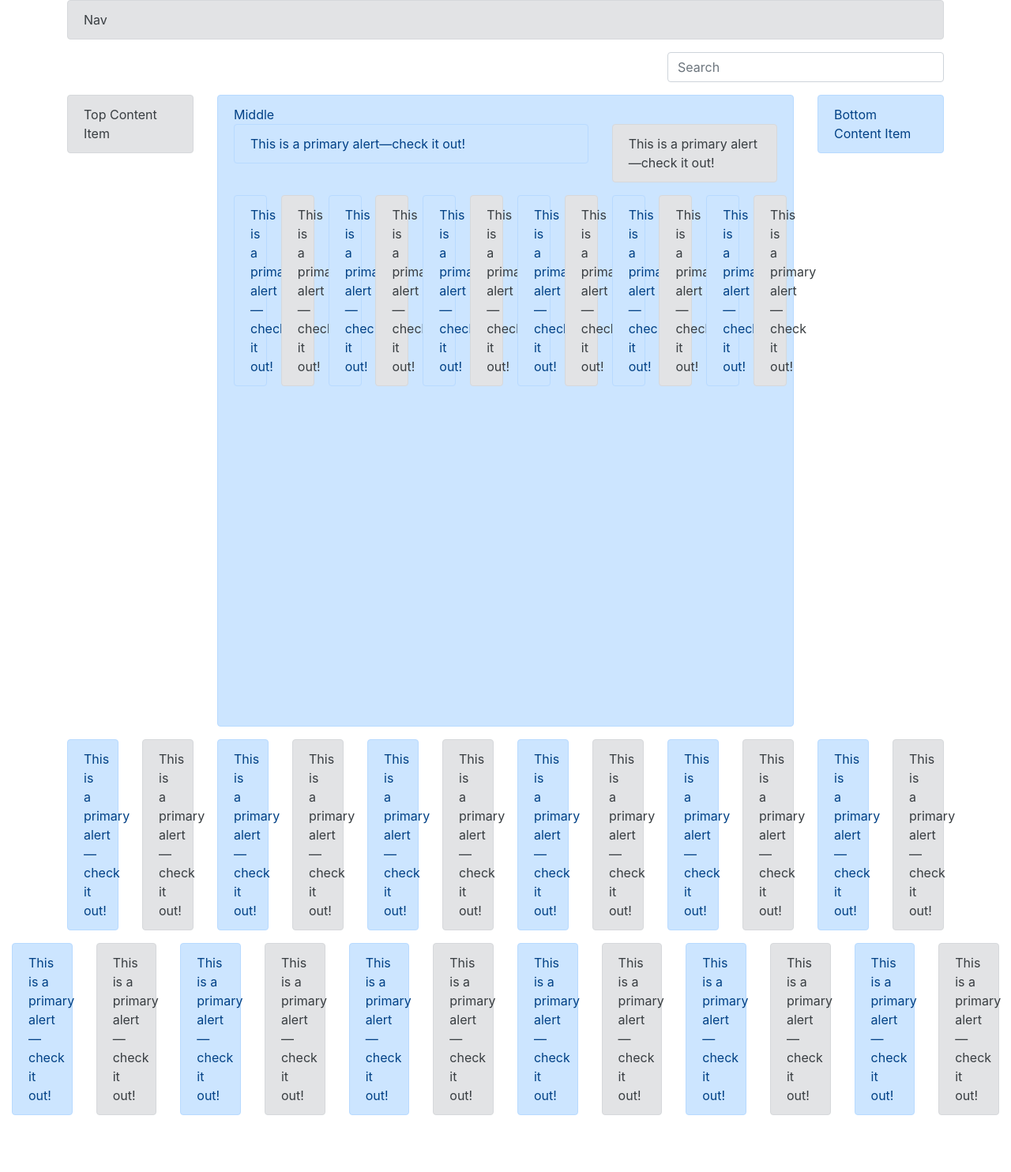
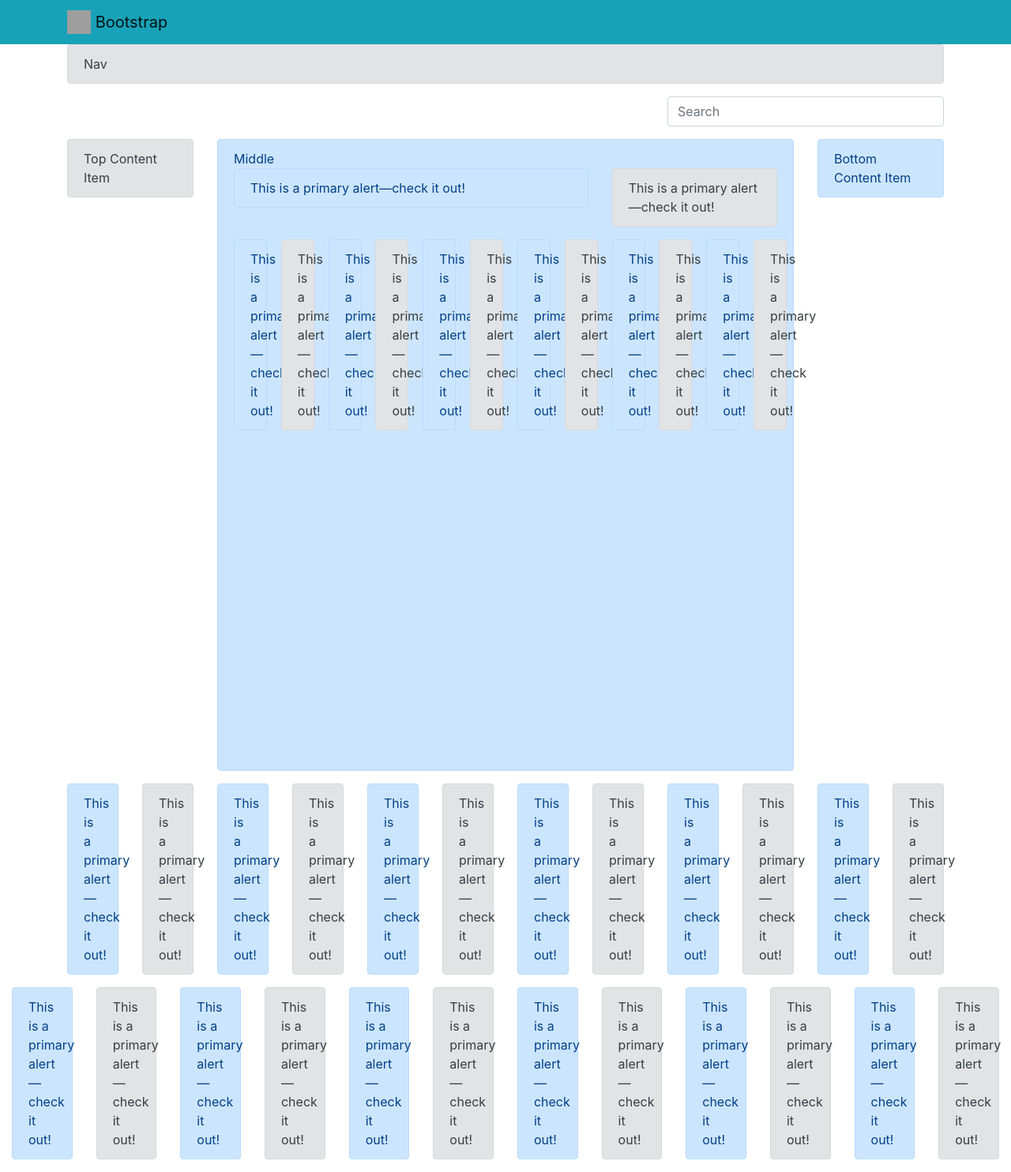
Before and after one commit to adamshields/tester, a Django app: page /bootstrap/ in a window 1280 px wide. Shown: the whole page at 79% size. Before the commit the page ends 1412 px from the top, so only its background shows below. Run offline with Django 3.2, Linux system fonts and the light colour scheme; some libraries are stand-ins or nearby versions; grey boxes are pictures that could not be loaded.

Commit message:
added navbar and showed how it can go into containers

```diff
--- a/src/templates/bootstrap/example.html
+++ b/src/templates/bootstrap/example.html
@@ -11,6 +11,21 @@
     <title>Hello, world!</title>
   </head>
   <body>
+
+        <nav class="navbar navbar-light bg-info">
+        <div class='container'>
+            <a class="navbar-brand" href="#">
+                <img src="http://getbootstrap.com/docs/4.4/assets/brand/bootstrap-solid.svg" width="30" height="30" class="d-inline-block align-top" alt="">
+                Bootstrap
+            </a>
+        </div>
+        </nav>
+
+
+
+
+
+
 
     <div class='container'>
         <div class='row'>
```
